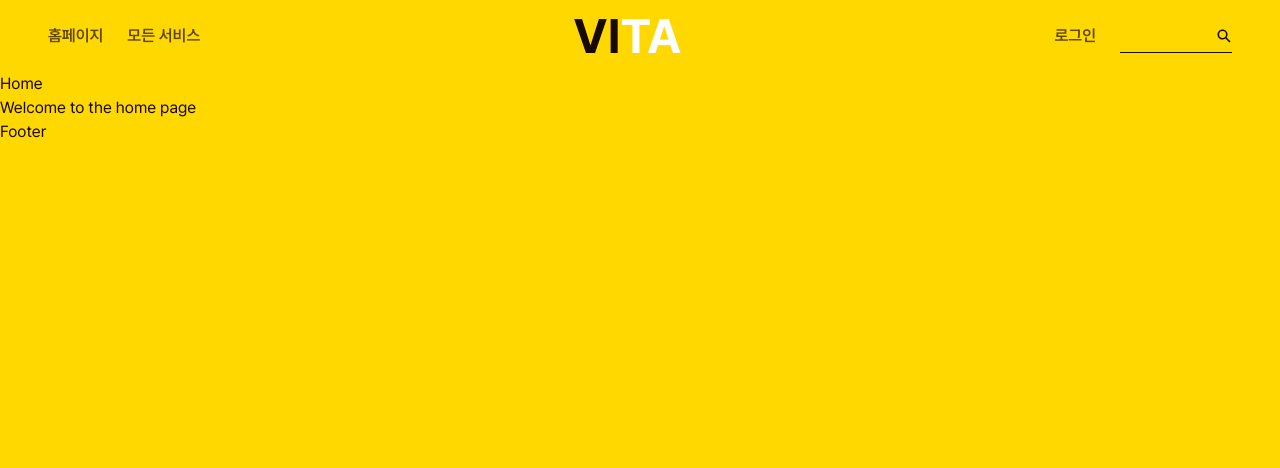
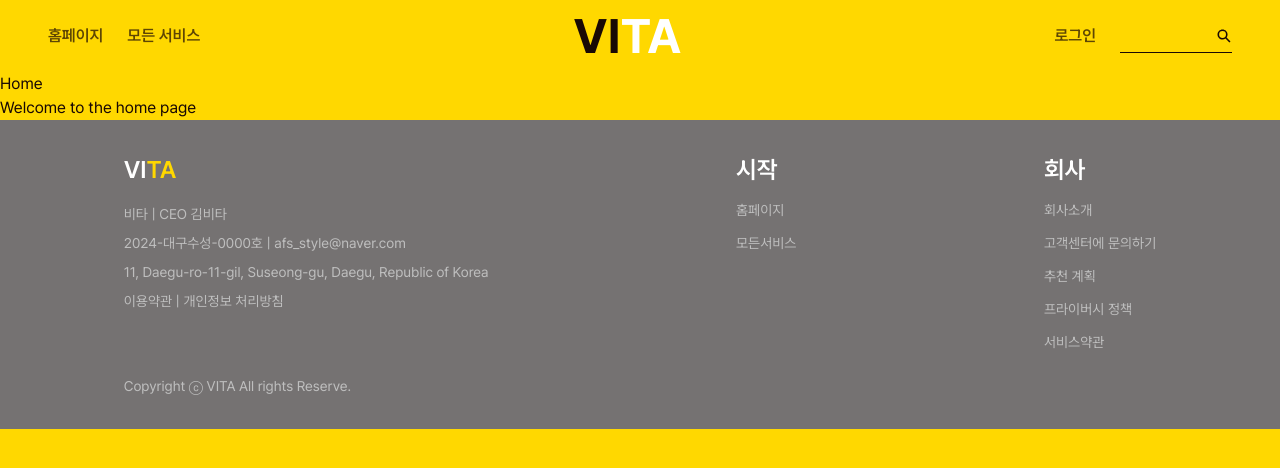
Before and after one commit to oz-main-project-team-02/vita-gamemate-fe, a React (Vite) app: page / in a window 1280 px wide. Shown: the top 468 px of the page. Built offline with nearby package versions, Linux system fonts and the light colour scheme.

Commit message:
✅ feat: Footer CSS 구현

```diff
--- a/src/components/Common/Footer.tsx
+++ b/src/components/Common/Footer.tsx
@@ -1,3 +1,33 @@
 export default function Footer() {
-  return <div>Footer</div>;
+  return (
+    <footer className='bg-gray-400'>
+      <div className='flex py-8 max-w-[1280px] m-auto justify-around'>
+        <div>
+          <div className='text-white font-semibold text-2xl mb-4'>
+            VI<span className='text-primary'>TA</span>
+          </div>
+          <div className='text-gray-300 text-sm flex flex-col gap-2'>
+            <p>비타 | CEO 김비타</p>
+            <p>2024-대구수성-0000호 | afs_style@naver.com</p>
+            <p>11, Daegu-ro-11-gil, Suseong-gu, Daegu, Republic of Korea</p>
+            <p className='mb-14'>이용약관 | 개인정보 처리방침</p>
+            <p>Copyright ⓒ VITA All rights Reserve. </p>
+          </div>
+        </div>
+        <div className='text-gray-300 text-sm flex flex-col gap-3'>
+          <h2 className='text-2xl text-white font-semibold'>시작</h2>
+          <p>홈페이지</p>
+          <p>모든서비스</p>
+        </div>
+        <div className='text-gray-300 text-sm flex flex-col gap-3'>
+          <h2 className='text-2xl text-white font-semibold'>회사</h2>
+          <p>회사소개</p>
+          <p>고객센터에 문의하기</p>
+          <p>추천 계획</p>
+          <p>프라이버시 정책</p>
+          <p>서비스약관</p>
+        </div>
+      </div>
+    </footer>
+  );
 }
--- a/src/components/Common/Header.tsx
+++ b/src/components/Common/Header.tsx
@@ -3,7 +3,7 @@ import { IoSearchSharp } from "react-icons/io5";
 
 export default function Header() {
   return (
-    <div className='flex items-center justify-between px-12'>
+    <header className='flex items-center justify-between px-12'>
       <div className='flex gap-6 font-semibold text-primaryTextLight'>
         <Link to={"/"}>
           <div className='hover:text-primaryText'>홈페이지</div>
@@ -27,6 +27,6 @@ export default function Header() {
           <IoSearchSharp />
         </div>
       </div>
-    </div>
+    </header>
   );
 }
```
